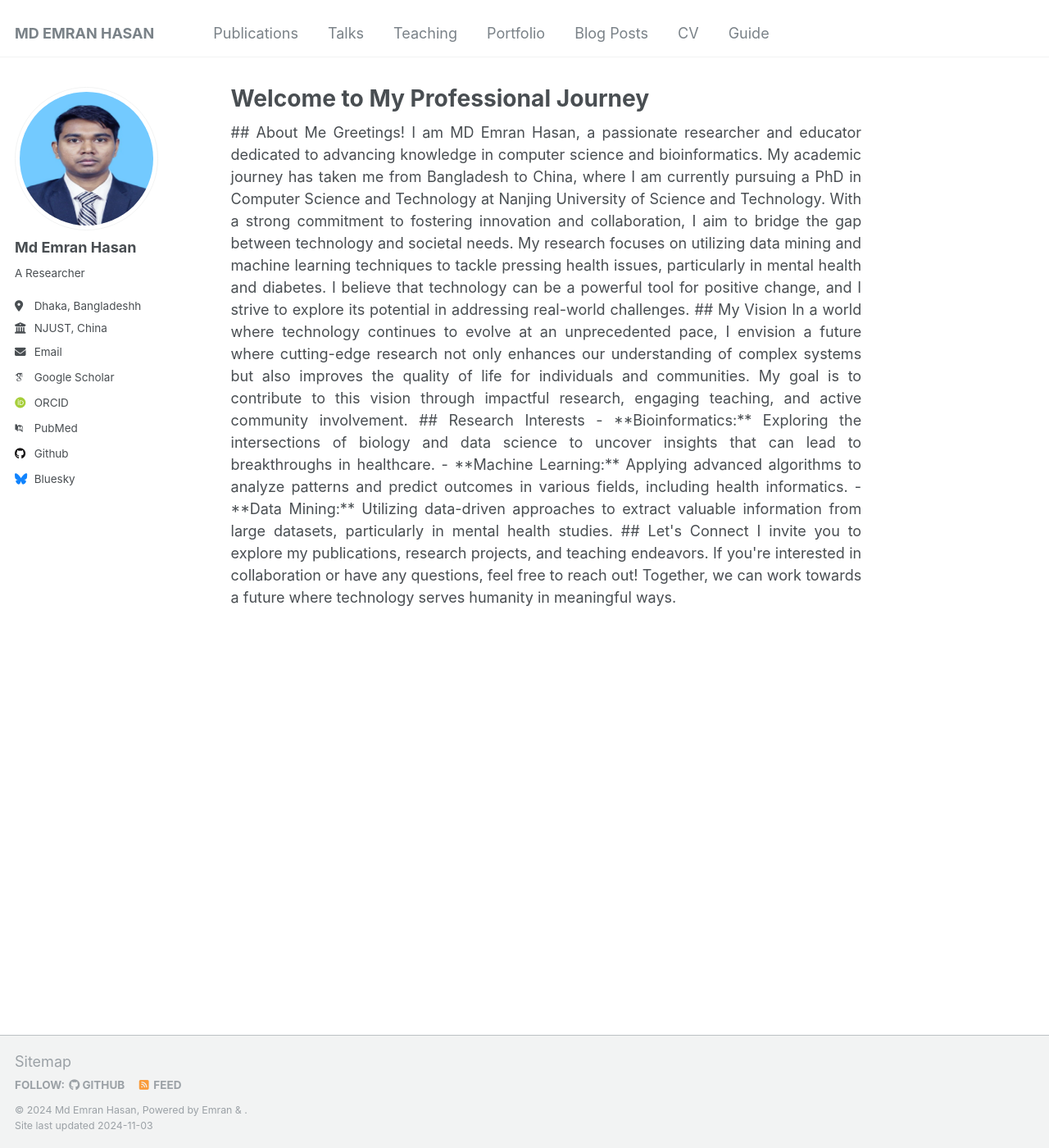
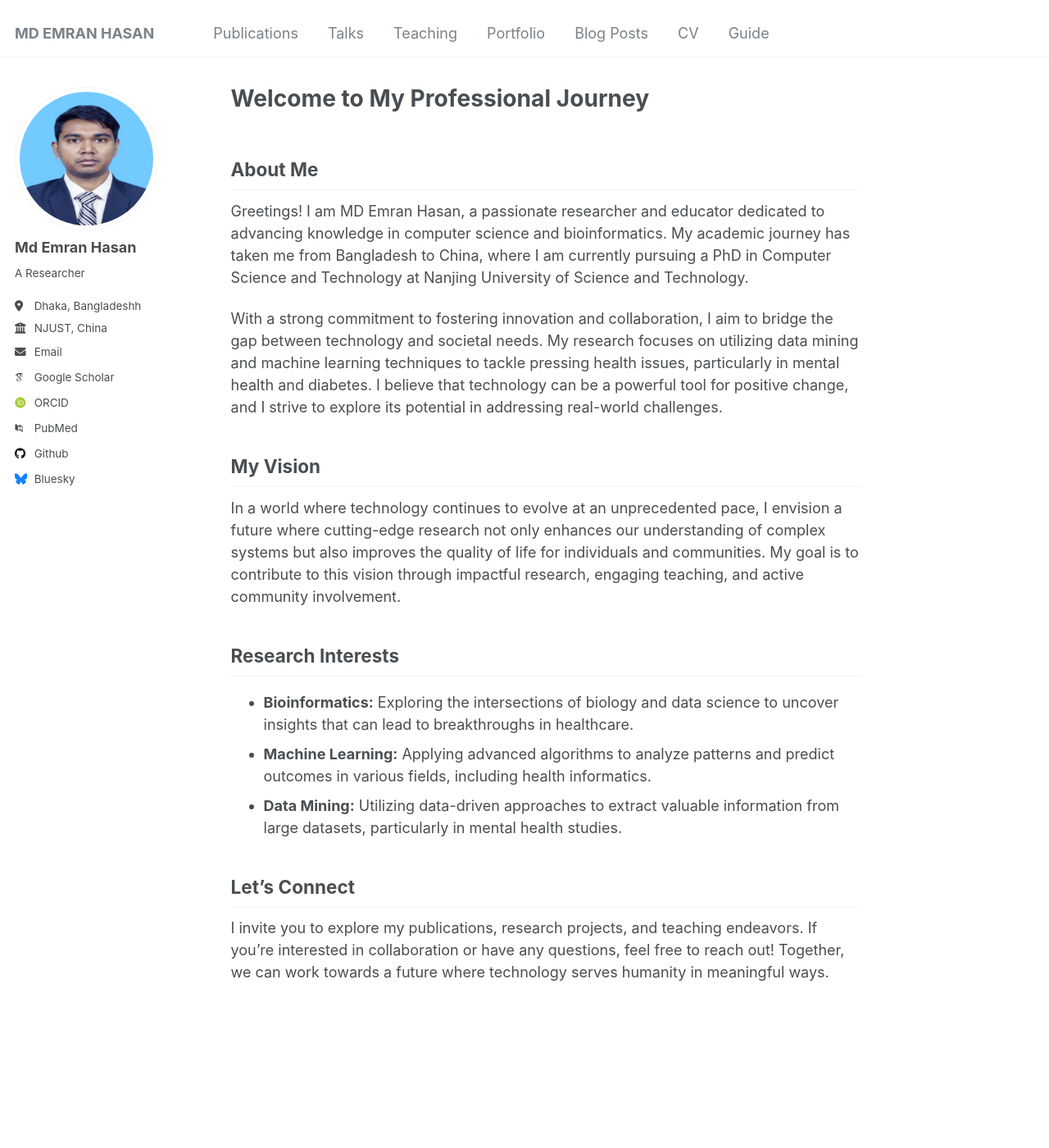
Before and after one commit to emrancub/emrancub.github.io, a Jekyll site: the page built from _pages/about.md, in a window 1280 px wide and 1400 px high. Shown: the whole window at 82% size. Built offline with Jekyll 4.4.1, drawn with Linux system fonts in a browser that asks for light colours; some web fonts are replaced.

Commit message:
about added

```diff
--- a/_pages/about.md
+++ b/_pages/about.md
@@ -7,7 +7,7 @@
   - /about.html
 ---
 
-<div style="text-align: justify;">
+<!-- <div style="text-align: justify;"> -->
 
 ## About Me
 
@@ -29,4 +29,4 @@
 
 I invite you to explore my publications, research projects, and teaching endeavors. If you're interested in collaboration or have any questions, feel free to reach out! Together, we can work towards a future where technology serves humanity in meaningful ways.
 
-</div>
+<!-- </div> -->
```
